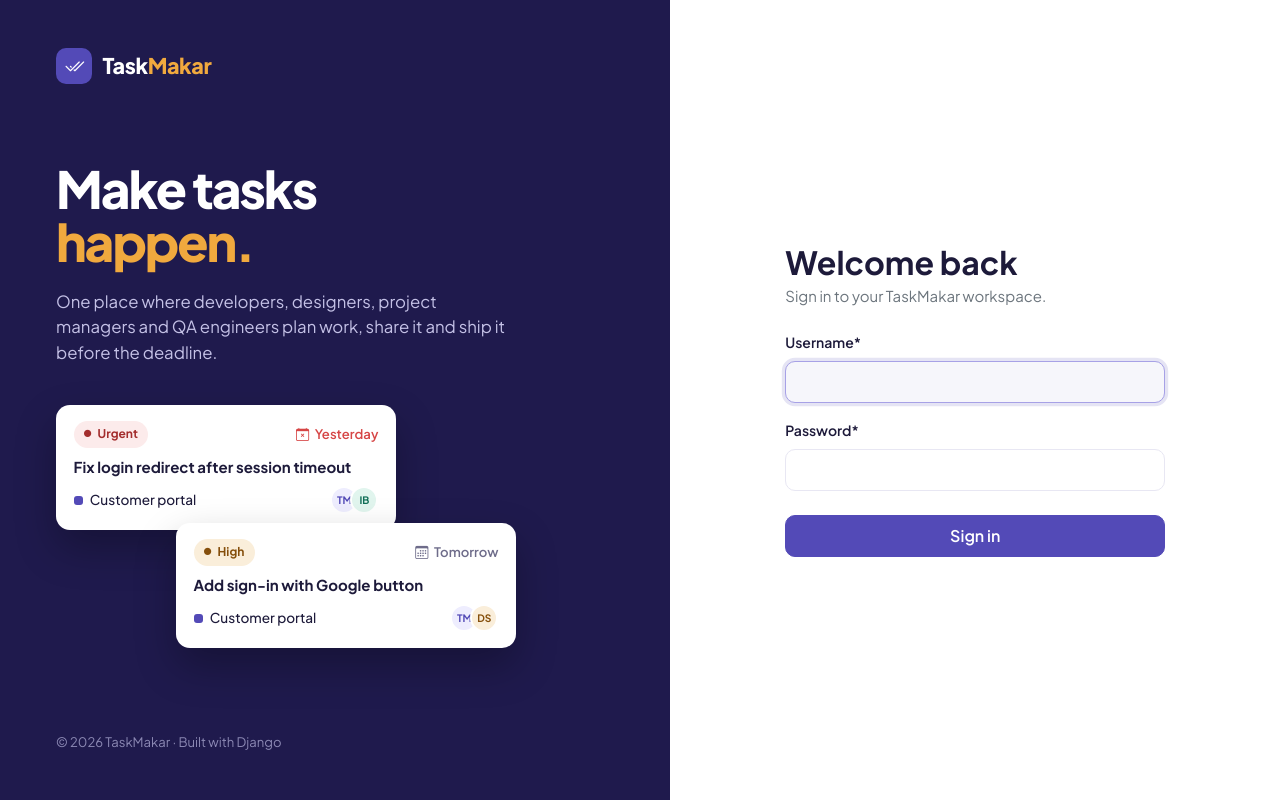
After one commit to makar111111/task-makar, a Django app: page /accounts/login/ in a window 1280 px wide. The commit adds this page. Run offline with Django 5.2, Linux system fonts and the light colour scheme; some libraries are stand-ins or nearby versions.

Commit message:
Add login and logout pages
Split-screen login page in the TaskMakar style. With
TASKMAKAR_DEMO_MODE=True it also shows the demo account, so visitors
of the public demo can sign in without registration.

```diff
--- a/config/settings.py
+++ b/config/settings.py
@@ -125,6 +125,10 @@ DATABASES = {
 # https://docs.djangoproject.com/en/5.2/ref/settings/#auth-password-validators
 
 AUTH_USER_MODEL = "task_manager.Worker"
+LOGIN_REDIRECT_URL = "task_manager:index"
+
+# Show the demo account on the login page (for the public demo)
+DEMO_MODE = os.environ.get("TASKMAKAR_DEMO_MODE", "False").lower() == "true"
 
 AUTH_PASSWORD_VALIDATORS = [
     {
--- a/config/urls.py
+++ b/config/urls.py
@@ -9,8 +9,12 @@ from django.conf import settings
 from django.contrib import admin
 from django.urls import include, path
 
+from task_manager.views import LoginView
+
 urlpatterns = [
     path("admin/", admin.site.urls),
+    path("accounts/login/", LoginView.as_view(), name="login"),
+    path("accounts/", include("django.contrib.auth.urls")),
     path("", include("task_manager.urls")),
 ]
 
--- /dev/null
+++ b/task_manager/demo.py
@@ -0,0 +1,4 @@
+"""Credentials of the demo account created by "seed_demo_data"."""
+
+DEMO_USERNAME = "demo"
+DEMO_PASSWORD = "demo12345"
--- a/task_manager/management/commands/seed_demo_data.py
+++ b/task_manager/management/commands/seed_demo_data.py
@@ -6,6 +6,7 @@ from django.core.management.base import BaseCommand
 from django.db import transaction
 from django.utils import timezone
 
+from task_manager.demo import DEMO_PASSWORD, DEMO_USERNAME
 from task_manager.models import (
     Position,
     Project,
@@ -17,7 +18,6 @@ from task_manager.models import (
 )
 
 DEMO_DATA_FILE = Path(__file__).resolve().parent.parent / "demo_data.json"
-DEMO_PASSWORD = "demo12345"
 
 
 class Command(BaseCommand):
@@ -41,7 +41,7 @@ class Command(BaseCommand):
 
         self.stdout.write(
             self.style.SUCCESS(
-                'Demo data is ready. Log in as "demo" '
+                f'Demo data is ready. Log in as "{DEMO_USERNAME}" '
                 f'with password "{DEMO_PASSWORD}".'
             )
         )
--- a/task_manager/views.py
+++ b/task_manager/views.py
@@ -1,9 +1,27 @@
+from django.conf import settings
+from django.contrib.auth import views as auth_views
 from django.contrib.auth.decorators import login_required
 from django.db.models import Count, Q
 from django.shortcuts import render
 from django.utils import timezone
 
+from task_manager.demo import DEMO_PASSWORD, DEMO_USERNAME
 from task_manager.models import Project, Task, Team, Worker
+
+
+class LoginView(auth_views.LoginView):
+    """Login page that shows the demo account when DEMO_MODE is on."""
+
+    redirect_authenticated_user = True
+
+    def get_context_data(self, **kwargs):
+        context = super().get_context_data(**kwargs)
+        if settings.DEMO_MODE:
+            context["demo_credentials"] = {
+                "username": DEMO_USERNAME,
+                "password": DEMO_PASSWORD,
+            }
+        return context
 
 
 def get_greeting(hour):
--- /dev/null
+++ b/templates/base_auth.html
@@ -0,0 +1,50 @@
+{% extends "base.html" %}
+
+{% block body %}
+  <div class="tm-auth">
+    <section class="tm-auth-brand">
+      <a class="tm-logo p-0" href="{% url 'task_manager:index' %}">
+        <span class="tm-logo-mark"><i class="bi bi-check2-all"></i></span>
+        <span>Task<span class="tm-logo-accent">Makar</span></span>
+      </a>
+
+      <div>
+        <h1 class="tm-auth-headline">Make tasks<br><span class="tm-logo-accent">happen.</span></h1>
+        <p class="tm-auth-lead">One place where developers, designers, project managers and QA engineers plan work, share it and ship it before the deadline.</p>
+
+        <div class="tm-preview" aria-hidden="true">
+          <div class="tm-preview-card" style="left: 0; top: 0">
+            <div class="d-flex justify-content-between align-items-center mb-2">
+              <span class="tm-badge tm-priority-urgent"><i class="bi bi-circle-fill"></i>Urgent</span>
+              <span class="tm-deadline overdue"><i class="bi bi-calendar-x"></i>Yesterday</span>
+            </div>
+            <div class="fw-bold">Fix login redirect after session timeout</div>
+            <div class="d-flex justify-content-between align-items-center mt-2">
+              <span class="tm-project"><span class="tm-project-dot" style="background: #534ab7"></span>Customer portal</span>
+              <div class="tm-avatars"><span class="tm-avatar">TM</span><span class="tm-avatar tm-av-2">IB</span></div>
+            </div>
+          </div>
+          <div class="tm-preview-card" style="left: 120px; top: 118px">
+            <div class="d-flex justify-content-between align-items-center mb-2">
+              <span class="tm-badge tm-priority-high"><i class="bi bi-circle-fill"></i>High</span>
+              <span class="tm-deadline"><i class="bi bi-calendar3"></i>Tomorrow</span>
+            </div>
+            <div class="fw-bold">Add sign-in with Google button</div>
+            <div class="d-flex justify-content-between align-items-center mt-2">
+              <span class="tm-project"><span class="tm-project-dot" style="background: #534ab7"></span>Customer portal</span>
+              <div class="tm-avatars"><span class="tm-avatar">TM</span><span class="tm-avatar tm-av-1">DS</span></div>
+            </div>
+          </div>
+        </div>
+      </div>
+
+      <div class="small" style="color: #8b88b3">&copy; {% now "Y" %} TaskMakar · Built with Django</div>
+    </section>
+
+    <section class="tm-auth-form">
+      <div class="tm-auth-box">
+        {% block auth_content %}{% endblock %}
+      </div>
+    </section>
+  </div>
+{% endblock %}
--- a/templates/includes/sidebar.html
+++ b/templates/includes/sidebar.html
@@ -23,6 +23,10 @@
         <div class="tm-user-name text-truncate">{{ user.get_full_name|default:user.username }}</div>
         <div class="tm-user-role text-truncate">{{ user.position|default:"No position" }}</div>
       </div>
+      <form class="tm-logout" method="post" action="{% url 'logout' %}">
+        {% csrf_token %}
+        <button type="submit" title="Log out" aria-label="Log out"><i class="bi bi-box-arrow-right"></i></button>
+      </form>
     </div>
   </div>
 </aside>
--- /dev/null
+++ b/templates/registration/login.html
@@ -0,0 +1,23 @@
+{% extends "base_auth.html" %}
+{% load crispy_forms_tags %}
+
+{% block title %}Sign in{% endblock %}
+
+{% block auth_content %}
+  <h2 class="fw-bold mb-1">Welcome back</h2>
+  <p class="text-secondary mb-4">Sign in to your TaskMakar workspace.</p>
+
+  <form method="post" novalidate>
+    {% csrf_token %}
+    {{ form|crispy }}
+    <input type="hidden" name="next" value="{{ next }}">
+    <button class="btn btn-primary w-100 py-2 mt-2" type="submit">Sign in</button>
+  </form>
+
+  {% if demo_credentials %}
+    <div class="tm-demo mt-4">
+      <i class="bi bi-info-circle me-1"></i><strong>Demo access:</strong>
+      user <code>{{ demo_credentials.username }}</code>, password <code>{{ demo_credentials.password }}</code>
+    </div>
+  {% endif %}
+{% endblock %}
```
Also changed, not shown: task_manager/tests/test_commands.py (+2 -2 lines), task_manager/tests/test_views_auth.py (added, +53 -0 lines), templates/registration/logged_out.html (added, +10 -0 lines), 1 other file.
